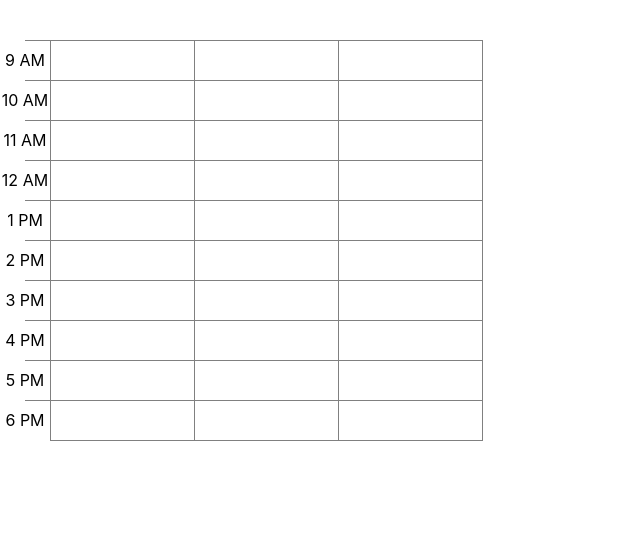
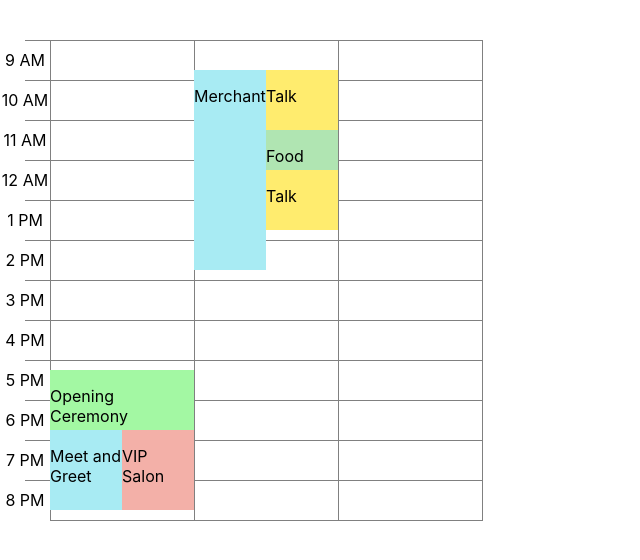
Before and after one commit to EmilyLow/convention-mockup, a React (Create React App) app: page / in a window 1280 px wide. Shown: the top 560 px of the page, without its empty margins (0-640 px from the left). Built offline with nearby package versions, Linux system fonts and the light colour scheme.

Commit message:
Test events displayed

```diff
--- /dev/null
+++ b/src/components/Event.js
@@ -0,0 +1,23 @@
+import styled from "styled-components";
+
+
+function Event({details}) {
+
+    console.log("Event created");
+    console.log(details);
+
+    return(
+        <EventStyle details={details}>
+            <p>{details.name}</p>
+        </EventStyle>
+    );
+}
+
+
+const EventStyle = styled.div`
+    grid-column: ${(props) => props.details.startCol} / span ${(props) => props.details.span};
+    grid-row: ${(props) => (props.details.startTime -9) * 4 + 1} / span ${(props) => ((props.details.endTime - props.details.startTime) * 4)};
+    background-color: ${(props) => props.details.color};
+`;
+
+export default Event;
--- a/src/components/Schedule.js
+++ b/src/components/Schedule.js
@@ -1,6 +1,7 @@
 import styled from "styled-components";
 
 import testData from "../testData";
+import Event from "./Event";
 
 function Schedule() {
 
@@ -42,6 +43,9 @@ function Schedule() {
         <ScheduleContainer settings={settings}>
             {hourLabels}
             {hours}
+            {testData.events.map(listing => {
+                return <Event details = {listing}/>;
+            })}
         </ScheduleContainer>
     );
 }
--- a/src/testData.js
+++ b/src/testData.js
@@ -2,7 +2,7 @@ let testData = {
 
     settings: {
         dayNum: 3,
-        hourNum: 10,
+        hourNum: 12,
         startHour: 9,
         startDate: 7,
         days: ["Fri", "Sat", "Sun"]
```
